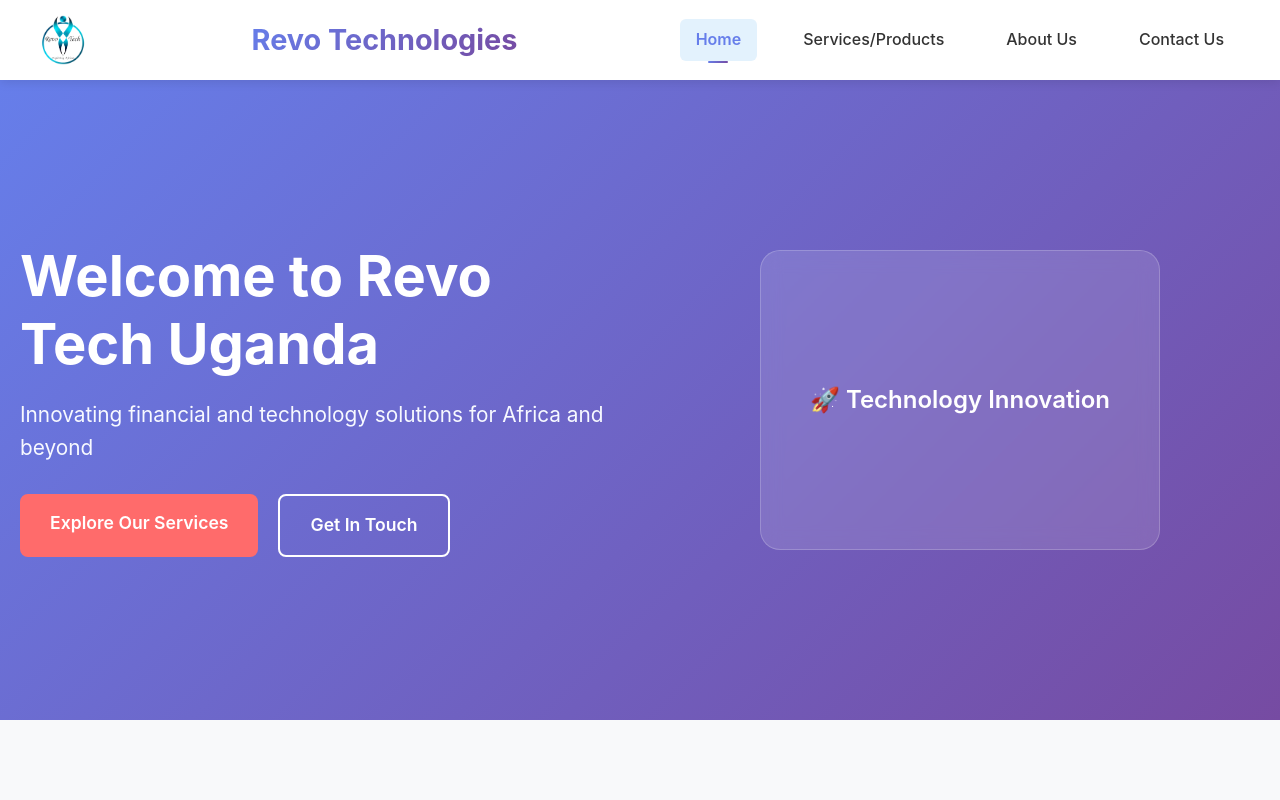
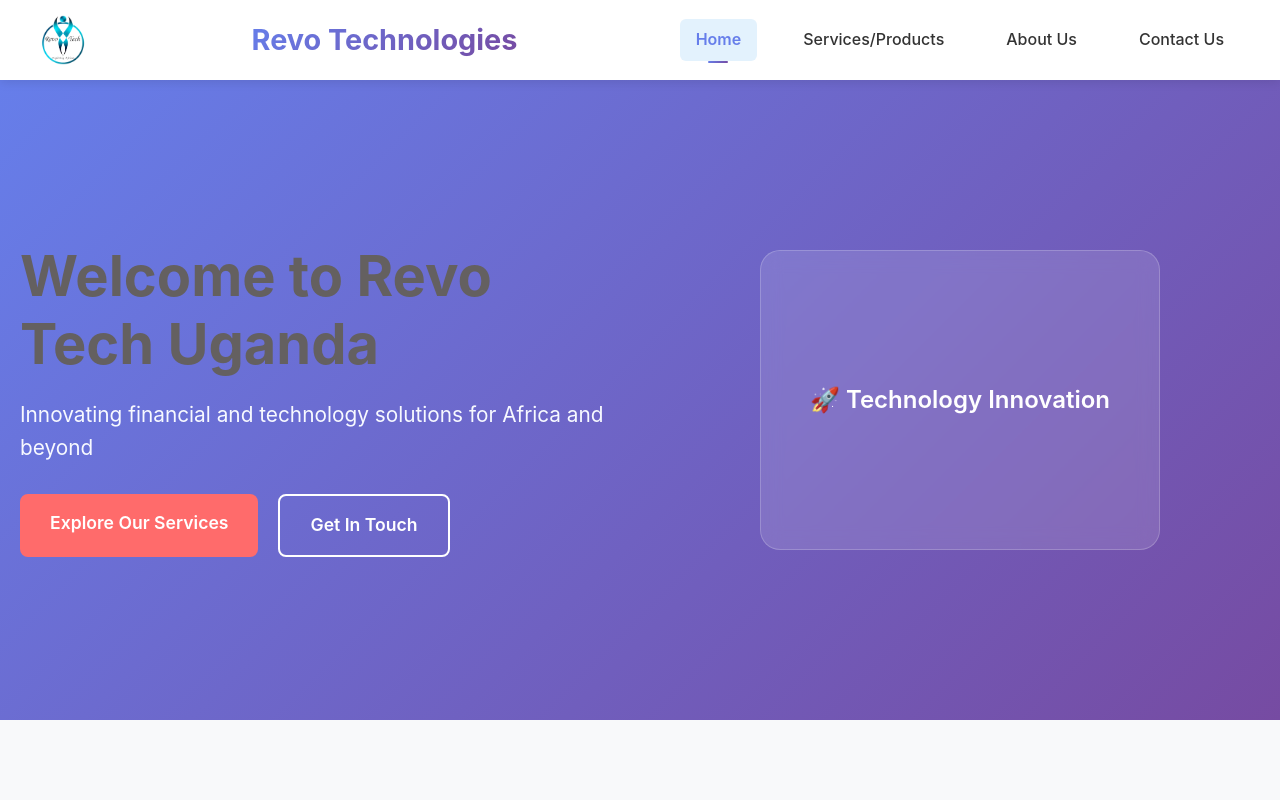
Before and after one commit to erimathomasayikobua/Company-profile, a React (Vite) app: page / in a window 1280 px wide. Shown: the top 800 px of the page. Built offline with nearby package versions, Linux system fonts and the light colour scheme.

Commit message:
submitting this commit

```diff
--- a/src/App.css
+++ b/src/App.css
@@ -84,6 +84,7 @@
 /* Footer */
 .footer {
   background: #2c3e50;
+  color: white;
   color: rgb(113, 112, 112);
   text-align: center;
   padding: 30px 20px;
--- a/src/Home.css
+++ b/src/Home.css
@@ -31,7 +31,7 @@
     font-weight: 700;
     margin-bottom: 20px;
     line-height: 1.2;
-    color: #ffffff;
+    color: #646060;
 }
 
 .hero-subtitle {
@@ -61,12 +61,12 @@
 }
 
 .btn-primary {
-    background-color: #ff6b6b;
+    background-color: #6b84ff;
     color: white;
 }
 
 .btn-primary:hover {
-    background-color: #ff5252;
+    background-color: #6b6666;
     transform: translateY(-2px);
     box-shadow: 0 8px 25px rgba(255, 107, 107, 0.3);
 }
```
